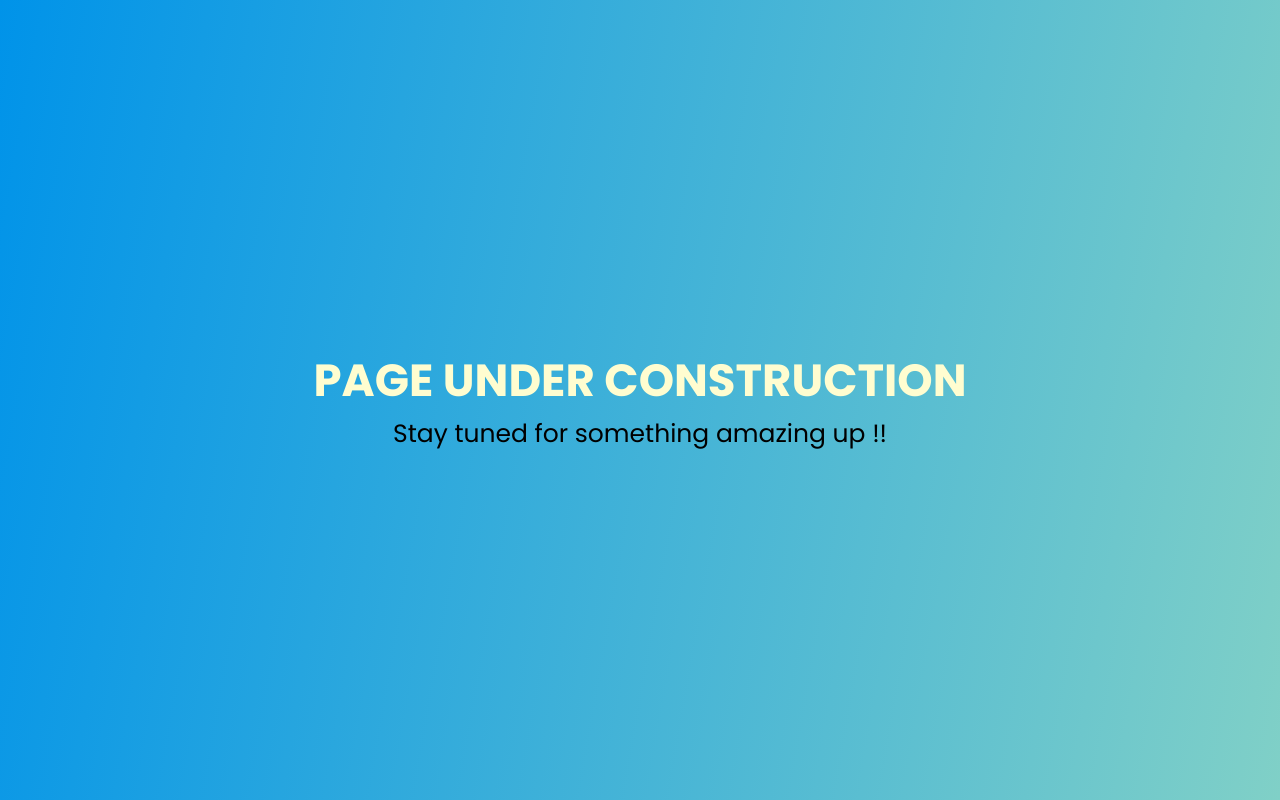
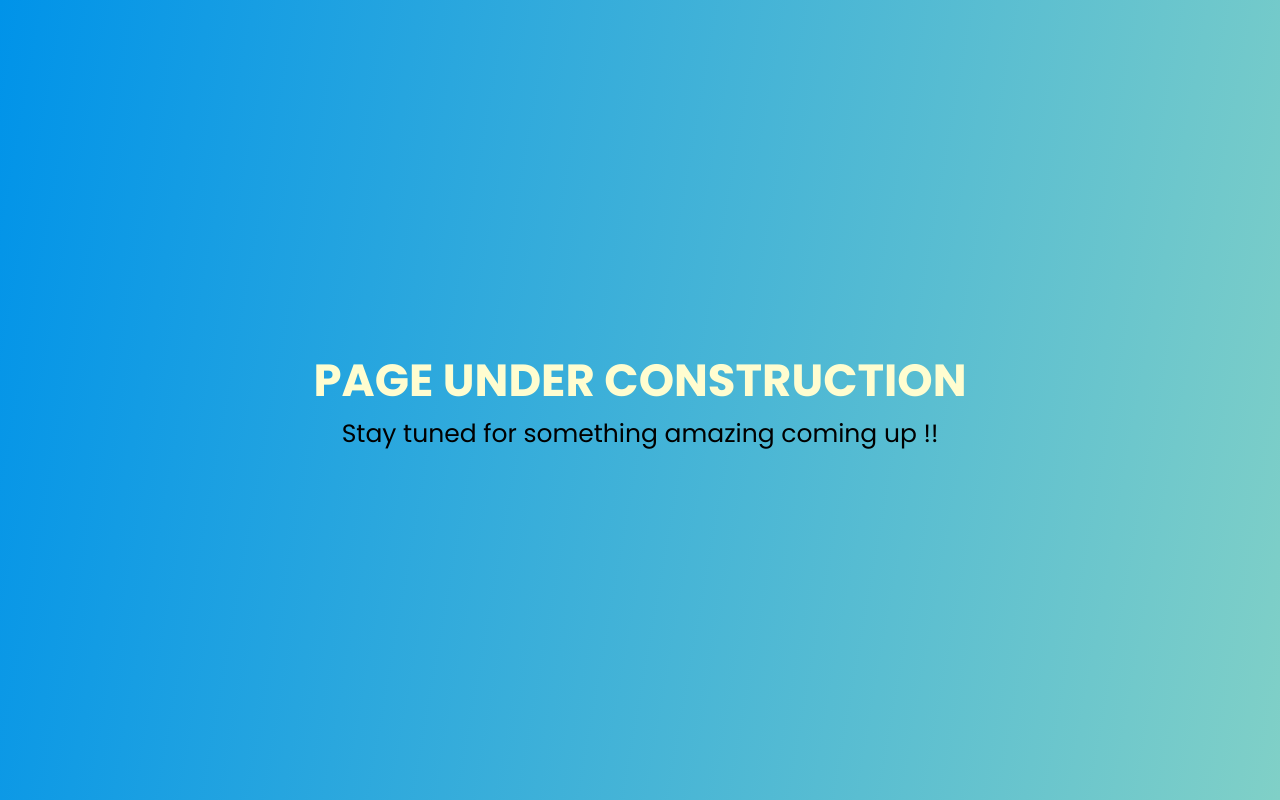
Before and after one commit to Maxi-Dent/Website-Code, a plain HTML site: page index.html in a window 1280 px wide. Drawn offline with Linux system fonts and the light colour scheme.

Commit message:
minor change commit 2

```diff
--- a/index.html
+++ b/index.html
@@ -42,7 +42,7 @@
     <div class="color">
       <div class="text">
         <p class="heading">PAGE UNDER CONSTRUCTION</p>
-        <p class="subHeading">Stay tuned for something amazing up !!</p>
+        <p class="subHeading">Stay tuned for something amazing coming up !!</p>
       </div>
     </div>
   </body>
```
